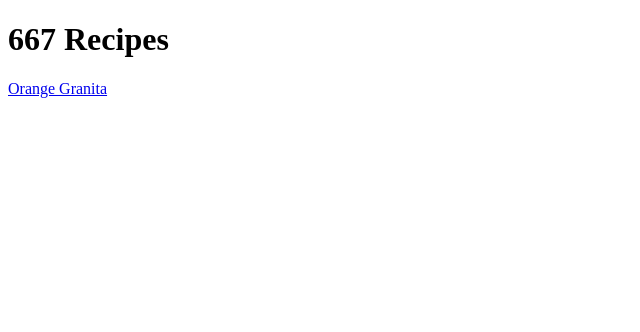
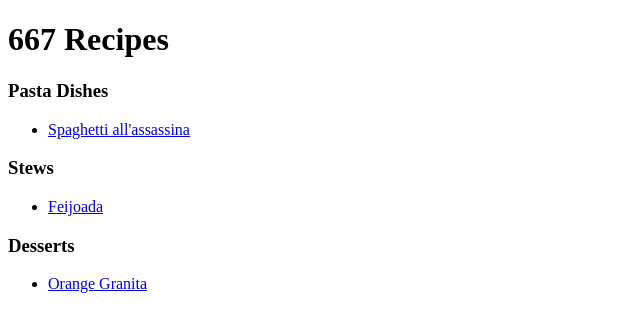
Before and after one commit to morgancostigan/667_recipes, a plain HTML site: page index.html in a window 1280 px wide. Shown: the whole page, without its empty margins (0-640 px from the left). Drawn offline with Linux system fonts and the light colour scheme.

Commit message:
add 2 more recipe htmls and links

```diff
--- a/index.html
+++ b/index.html
@@ -7,6 +7,17 @@
 </head>
 <body>
     <h1>667 Recipes</h1>
-    <a href="recipes/orange_granita.html">Orange Granita</a>
+    <h3>Pasta Dishes</h3>
+    <ul>
+        <li><a href="recipes/assassins_spaghettti.html">Spaghetti all'assassina</a></li>
+    </ul>
+    <h3>Stews</h3>
+    <ul>
+        <li><a href="recipes/feijoada.html">Feijoada</a></li>
+    </ul>
+    <h3>Desserts</h3>
+    <ul>
+        <li><a href="recipes/orange_granita.html">Orange Granita</a></li>
+    </ul>
 </body>
 </html>
```
Also changed, not shown: recipes/assassins_spaghettti.html (added, +13 -0 lines), recipes/feijoada.html (added, +13 -0 lines).
